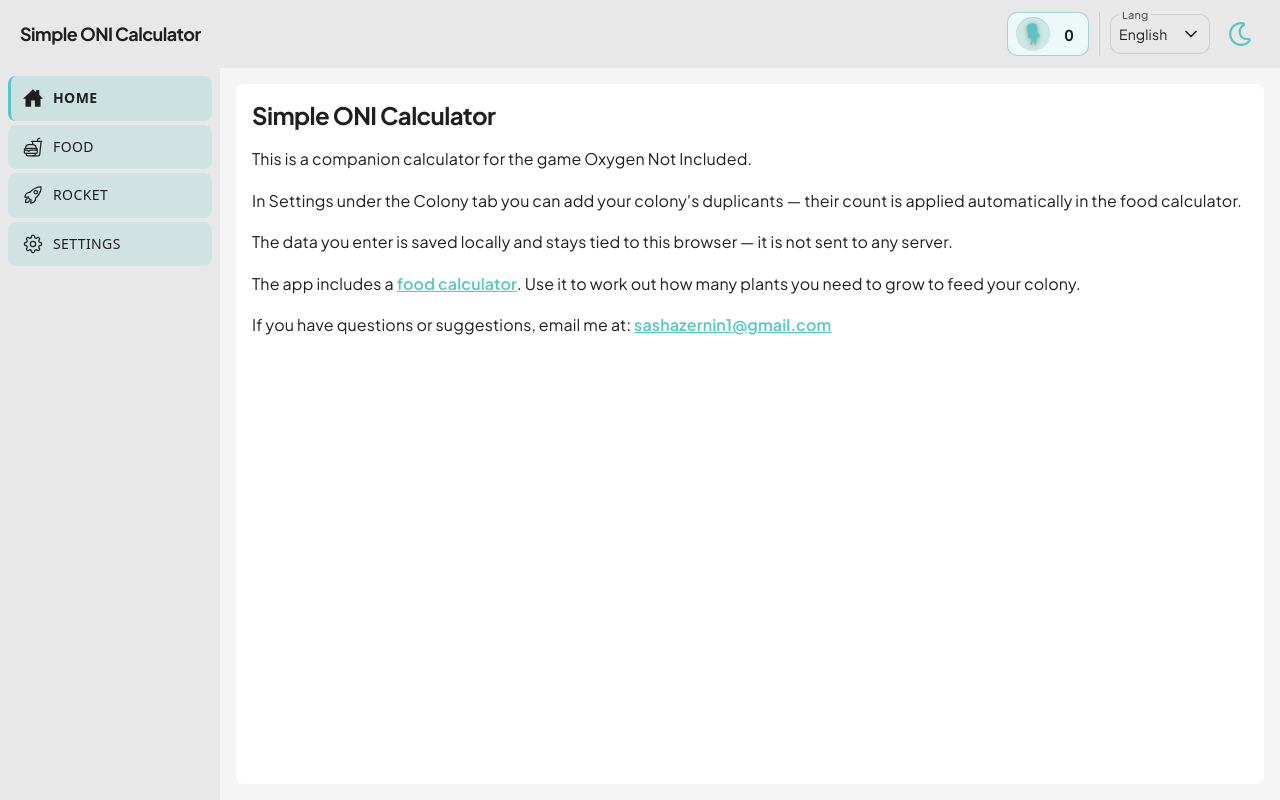
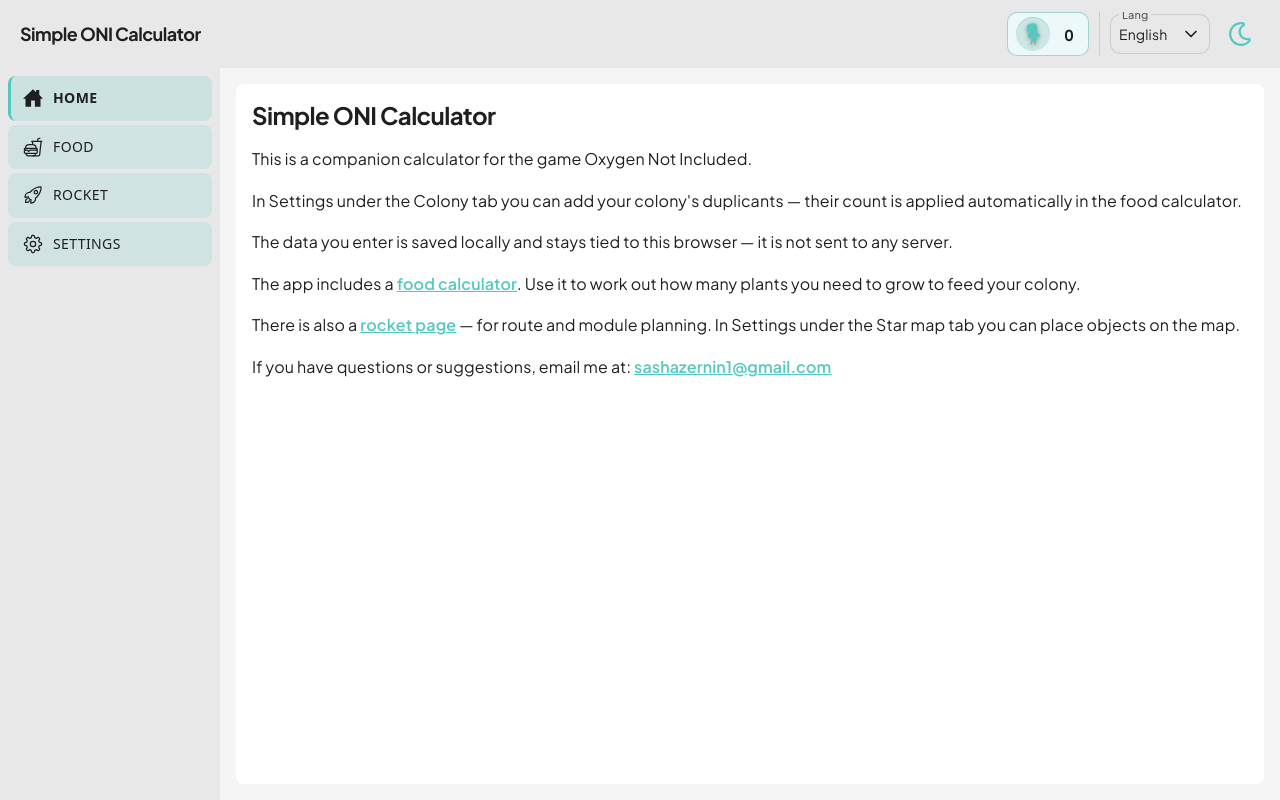
Before and after one commit to sashazernin/oni-calculator, a React (Vite) app: page / in a window 1280 px wide. Built offline with nearby package versions, Linux system fonts and the light colour scheme.

Commit message:
home page

```diff
--- a/src/i18n/translations.ts
+++ b/src/i18n/translations.ts
@@ -35,6 +35,18 @@ export const translations = {
   page_home_food_after: {
     ru: ". С его помощью можно посчитать необходимое количество растений для посадки, чтобы обеспечить колонию пропитанием.",
     en: ". Use it to work out how many plants you need to grow to feed your colony.",
+  },
+  page_home_rocket_before: {
+    ru: "Также есть ",
+    en: "There is also a ",
+  },
+  page_home_rocket_link: {
+    ru: "страница ракеты",
+    en: "rocket page",
+  },
+  page_home_rocket_after: {
+    ru: " — расчёт маршрута и модулей. В настройках на вкладке «Звездная карта» можно выставить объекты на карте.",
+    en: " — for route and module planning. In Settings under the Star map tab you can place objects on the map.",
   },
   page_home_contact_prefix: {
     ru: "При возникновении вопросов или пожеланий напишите мне на почту:",
--- a/src/pages/home/home.tsx
+++ b/src/pages/home/home.tsx
@@ -59,6 +59,13 @@ export default function Home() {
           {t("page_home_food_after")}
         </p>
         <p>
+          {t("page_home_rocket_before")}
+          <Link to="/rocket" style={accentLinkStyle}>
+            {t("page_home_rocket_link")}
+          </Link>
+          {t("page_home_rocket_after")}
+        </p>
+        <p>
           {t("page_home_contact_prefix")}{" "}
           <a href={`mailto:${CONTACT_EMAIL}`} style={accentLinkStyle}>
             {CONTACT_EMAIL}
```
